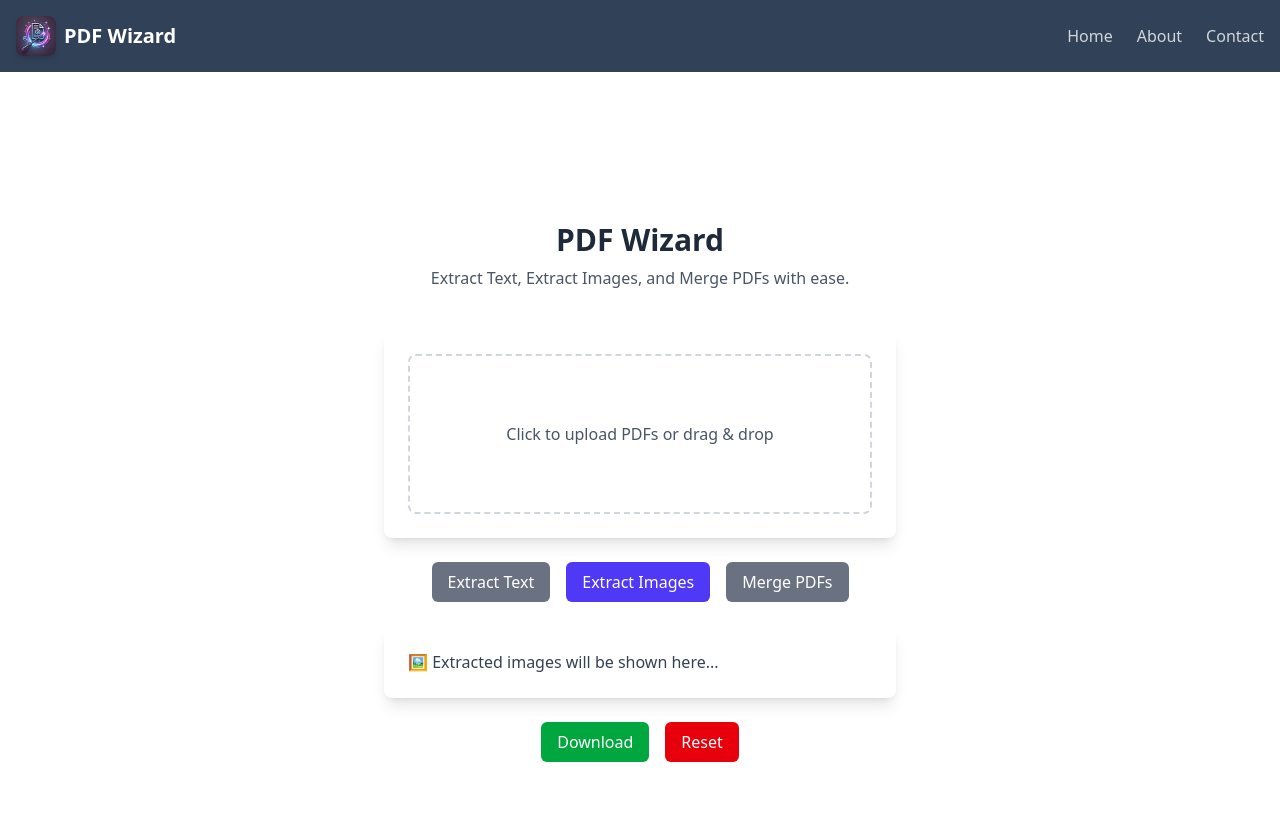
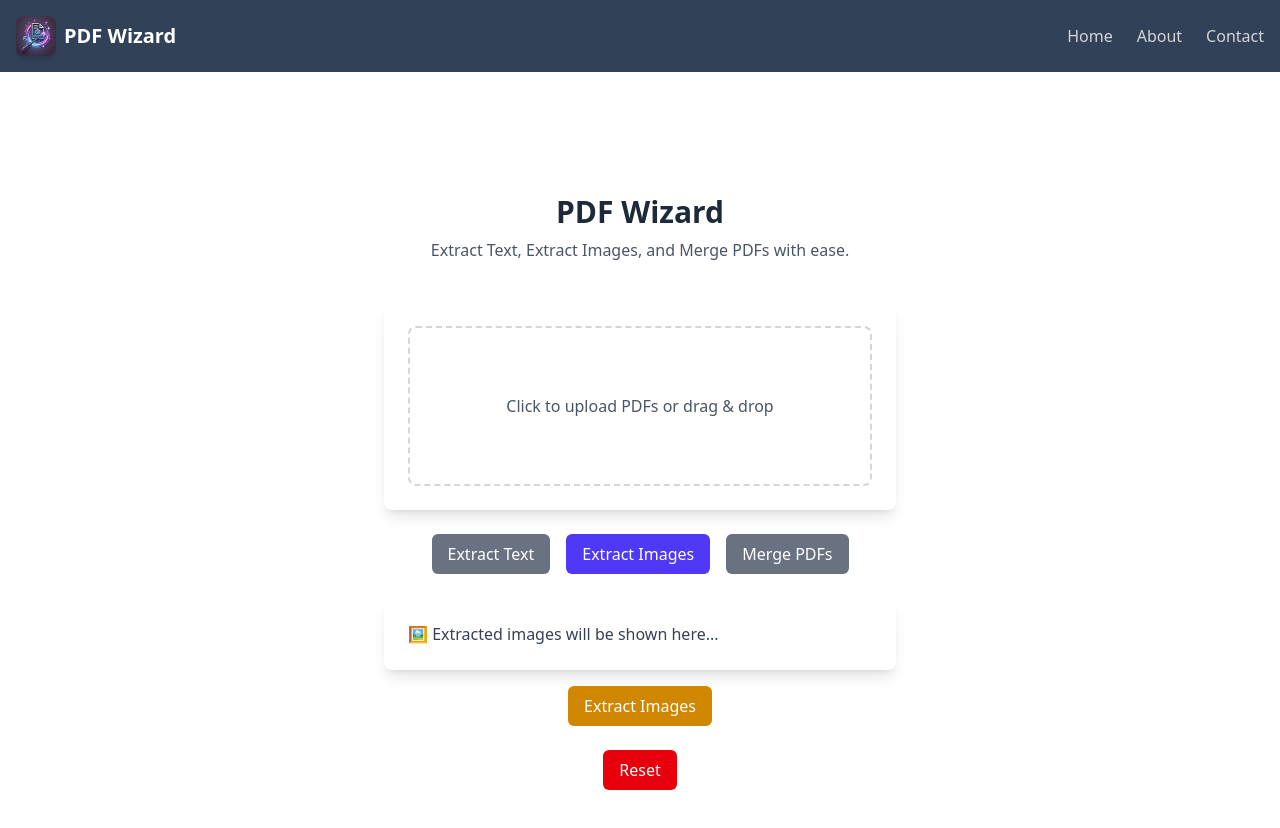
Before and after one commit to mohdyawars/pdf-wizard-frontend, a React (Vite) app: page / in a window 1280 px wide. Both pictures are taken after a click on the button "Extract Images". Shown: the top 828 px of the page. Built offline with nearby package versions, Linux system fonts and the light colour scheme.

Commit message:
feat: extract-images

```diff
--- a/src/api.ts
+++ b/src/api.ts
@@ -1,7 +1,6 @@
 import axios from "axios";
 
-const API_BASE_URL: string = "http://127.0.0.1:8000";
-console.log("API_BASE_URL:", API_BASE_URL);
+const API_BASE_URL: string = import.meta.env.VITE_API_BASE_URL;
 
 export const extractTextFromPdf = async (file: File) => {
   const formData = new FormData();
@@ -24,6 +23,27 @@ export const extractTextFromPdf = async (file: File) => {
   }
 };
 
+export const extractImagesFromPdf = async (file: File) => {
+  const formData = new FormData;
+  formData.append("pdf", file);
+
+  try {
+    const response = await axios.post(
+      `${API_BASE_URL}/api/v1/pdfs/extract-images/`,
+      formData,
+      {
+        headers: {
+          "Content-Type": "multipart/form-data",
+        },
+      }
+    );
+    return response.data;
+  } catch (error) {
+    console.error("Error extracting images", error);
+    throw error;
+  }
+}
+
 export const mergePdfs = async (files: File[]) => {
   const formData = new FormData();
   files.forEach((file) => {
--- a/src/components/Actions.tsx
+++ b/src/components/Actions.tsx
@@ -4,52 +4,83 @@ interface ActionsProps {
   setSelectedFiles: React.Dispatch<React.SetStateAction<File[]>>;
   extractedText: string | null;
   setExtractedText: React.Dispatch<React.SetStateAction<string | null>>;
-  selectedFiles: File[]; // Get the selected files to extract the name
+  extractedImages: string[];
+  setExtractedImages: React.Dispatch<React.SetStateAction<string[]>>;
+  selectedFiles: File[];
 }
 
 const Actions: React.FC<ActionsProps> = ({
   setSelectedFiles,
   extractedText,
   setExtractedText,
+  extractedImages,
+  setExtractedImages,
   selectedFiles,
 }) => {
   // Function to download extracted text as a .txt file
-  const handleDownload = () => {
+  const handleDownloadText = () => {
     if (!extractedText || selectedFiles.length === 0) {
       alert("No extracted text available to download.");
       return;
     }
 
-    // Extract original file name without extension
     const originalFileName = selectedFiles[0].name.replace(/\.pdf$/, "");
 
-    // Create a text file with extracted text
     const blob = new Blob([extractedText], { type: "text/plain" });
     const url = URL.createObjectURL(blob);
     const a = document.createElement("a");
     a.href = url;
-    a.download = `${originalFileName}.txt`; // Use original name
+    a.download = `${originalFileName}.txt`;
     document.body.appendChild(a);
     a.click();
     document.body.removeChild(a);
     URL.revokeObjectURL(url);
   };
 
-  // Function to reset extracted text area and selected files
+  // Function to download extracted images
+  const handleDownloadImages = () => {
+    if (extractedImages.length === 0) {
+      alert("No extracted images available to download.");
+      return;
+    }
+
+    extractedImages.forEach((imageUrl, index) => {
+      const a = document.createElement("a");
+      a.href = imageUrl;
+      a.download = `extracted_image_${index + 1}.png`;
+      document.body.appendChild(a);
+      a.click();
+      document.body.removeChild(a);
+    });
+  };
+
+  // Function to reset extracted text, images, and selected files
   const handleReset = () => {
     setSelectedFiles([]);
     setExtractedText(null);
+    setExtractedImages([]);
   };
 
   return (
     <div className="mt-6 flex space-x-4">
-      <button
-        className="px-4 py-2 bg-green-600 text-white rounded-md"
-        onClick={handleDownload}
-        disabled={!extractedText}
-      >
-        Download
-      </button>
+      {extractedText && (
+        <button
+          className="px-4 py-2 bg-green-600 text-white rounded-md"
+          onClick={handleDownloadText}
+        >
+          Download Text
+        </button>
+      )}
+
+      {extractedImages.length > 0 && (
+        <button
+          className="px-4 py-2 bg-blue-600 text-white rounded-md"
+          onClick={handleDownloadImages}
+        >
+          Download Images
+        </button>
+      )}
+
       <button
         className="px-4 py-2 bg-red-600 text-white rounded-md"
         onClick={handleReset}
--- a/src/components/Pdfwizard.tsx
+++ b/src/components/Pdfwizard.tsx
@@ -5,7 +5,7 @@ import FeatureSelection from "./FeatureSelection";
 import ProcessingSelection from "./ProcessingSelection";
 import Actions from "./Actions";
 import Alert from "./Alert";
-import { extractTextFromPdf } from "../api";
+import { extractImagesFromPdf, extractTextFromPdf } from "../api";
 import { mergePdfs } from "../api";
 
 
@@ -16,8 +16,9 @@ const Pdfwizard = () => {
   const [selectedFeature, setSelectedFeature] = useState("text");
   const [selectedFiles, setSelectedFiles] = useState<File[]>([]);
   const [extractedText, setExtractedText] = useState<string | null>(null);
+  const [extractedImages, setExtractedImages] = useState<string[]>([]); // ✅ Add image extraction state
+  const [mergedPdf, setMergedPdf] = useState<File | null>(null);
   const [loading, setLoading] = useState(false);
-  const [mergedPdf, setMergedPdf] = useState<File | null>(null);
   const [alert, setAlert] = useState<{ message: string; type: "success" | "error" } | null>(null);
 
   // Handle file selection
@@ -45,6 +46,33 @@ const Pdfwizard = () => {
       setExtractedText("Failed to extract text.");
     }
   };
+
+  const handleImageExtraction = async () => {
+    if (selectedFiles.length === 0) {
+      setAlert({ message: "Please select a PDF file first.", type: "error" });
+      return;
+    }
+
+    setLoading(true);
+    try {
+      const result = await extractImagesFromPdf(selectedFiles[0]); // API call
+
+      if (result?.data?.status === "success" && Array.isArray(result?.data?.images) && result.data.images.length > 0) {
+        const imageUrls = result.data.images.map((img: { url: string }) => `${API_BASE_URL}/${img.url}`);
+        setExtractedImages(imageUrls);
+        setAlert({ message: "Images extracted successfully", type: "success" });
+      } else {
+        setExtractedImages([]);
+        setAlert({ message: "No images found in the PDF.", type: "error" });
+      }
+    } catch (error) {
+      console.error("Error extracting images:", error);
+      setAlert({ message: "An error occurred while extracting images.", type: "error" });
+    } finally {
+      setLoading(false);
+    }
+  };
+
 
   // Handle merging pdf
   const handleMergePdfs = async () => {
@@ -111,6 +139,7 @@ const Pdfwizard = () => {
       <ProcessingSelection
         selectedFeature={selectedFeature}
         extractedText={extractedText}
+        extractedImages={extractedImages} // Pass extracted images here
         loading={loading}
       />
 
@@ -124,6 +153,16 @@ const Pdfwizard = () => {
             {loading ? "Extracting..." : "Extract Text"}
           </button>
         </>
+      )}
+
+      {selectedFeature === "images" && (
+        <button
+          onClick={handleImageExtraction}
+          disabled={loading}
+          className="px-4 py-2 bg-yellow-600 text-white rounded-md mt-4"
+        >
+          {loading ? "Extracting Images..." : "Extract Images"}
+        </button>
       )}
 
       {selectedFeature === "merge" && (
@@ -140,6 +179,8 @@ const Pdfwizard = () => {
         setSelectedFiles={setSelectedFiles}
         extractedText={extractedText}
         setExtractedText={setExtractedText}
+        extractedImages={extractedImages}
+        setExtractedImages={setExtractedImages}
         selectedFiles={selectedFiles}
       />
       {alert && <Alert message={alert.message} type={alert.type} onClose={() => setAlert(null)} />}
--- a/src/components/ProcessingSelection.tsx
+++ b/src/components/ProcessingSelection.tsx
@@ -1,12 +1,14 @@
 interface ProcessingSelectionProps {
   selectedFeature: string;
   extractedText: string | null;
+  extractedImages: string[];
   loading: boolean;
 }
 
 const ProcessingSelection: React.FC<ProcessingSelectionProps> = ({
   selectedFeature,
   extractedText,
+  extractedImages,
   loading,
 }) => {
   return (
@@ -22,16 +24,24 @@ const ProcessingSelection: React.FC<ProcessingSelectionProps> = ({
           )}
         </div>
       )}
+
       {selectedFeature === "images" && (
-        <p className="text-gray-700">
-          🖼 Extracted images will be shown here...
-        </p>
+        <div className="text-gray-700">
+          {loading ? (
+            <p>⏳ Extracting images...</p>
+          ) : extractedImages.length > 0 ? (
+            <div className="flex flex-wrap justify-center gap-4 mt-4">
+              {extractedImages.map((imageUrl, index) => (
+                <img key={index} src={imageUrl} alt={`Extracted Image ${index + 1}`} className="w-32 h-32 object-contain rounded-lg shadow-md border border-gray-300" />
+              ))}
+            </div>
+          ) : (
+            <p>🖼 Extracted images will be shown here...</p>
+          )}
+        </div>
       )}
+
       {selectedFeature === "merge" && (
         <p className="text-gray-700">📂 Arrange and merge PDFs here...</p>
-      )}
-    </div>
-  );
-};
-
-export default ProcessingSelection;
+      )} </div>);
+}; export default ProcessingSelection;
```
Also changed, not shown: 1 other file (tests, documents, lock files or other folders).
